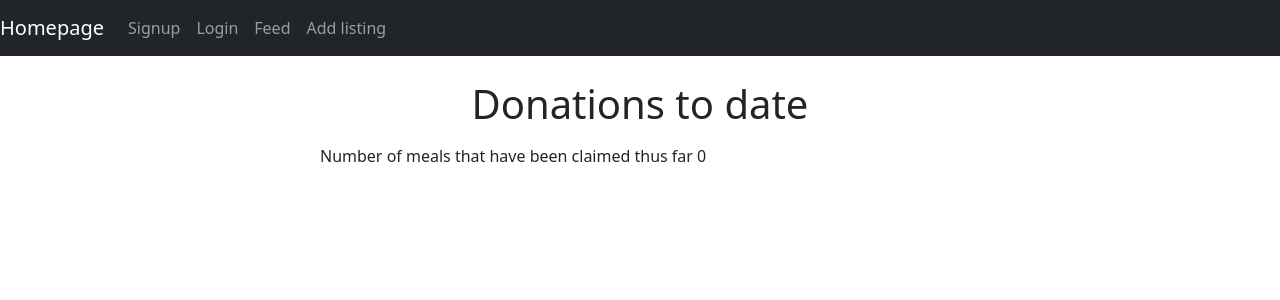
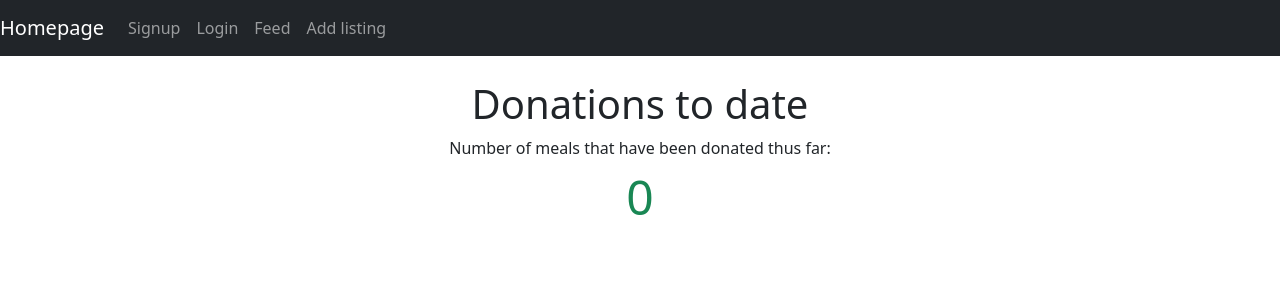
Before and after one commit to Nicola-Carroll/tech_for_good, a React (Create React App) app in the folder client/: page / in a window 1280 px wide. Shown: the top 300 px of the page. Built offline with nearby package versions, Linux system fonts and the light colour scheme; no server answers.

Commit message:
Restyled homepage to show total number of donated meals so far

```diff
--- a/client/src/components/homepageCounter.js
+++ b/client/src/components/homepageCounter.js
@@ -1,5 +1,4 @@
 import React, { Component } from 'react';
-// import Listing from './listing.component';
 import axios from 'axios';
 
 const { REACT_APP_ENDPOINT } = process.env;
@@ -9,7 +8,6 @@ export default class AddTally extends Component {
     this.state = { total: 0 };
   }
 
-  // this connects the frontend to the backend
   componentDidMount() {
     axios
       .get(`${REACT_APP_ENDPOINT}listings`)
@@ -28,16 +26,15 @@ export default class AddTally extends Component {
       });
   }
 
-  // function Listing(props) {
-  //   return (
-  //     <tr>{props.listing.numberOfMeals}</tr>
-
   render() {
     return (
       <div className="section w-50 m-auto">
-        <label className="mt-2 mb-2" htmlFor="meals">
-          Number of meals that have been claimed thus far {this.state.total}
-        </label>
+        <p className="mt-2 mb-2 text-center" htmlFor="meals">
+          Number of meals that have been donated thus far:
+        </p>
+        <p className="row font-weight-bold justify-content-center text-success display-5">
+        {this.state.total}
+        </p>
       </div>
     );
   }
```
Also changed, not shown: 1 other file (tests, documents, lock files or other folders).
